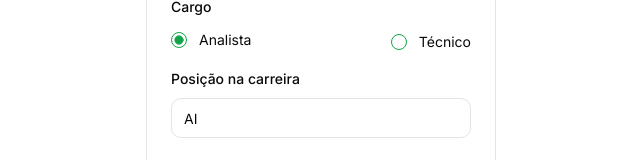
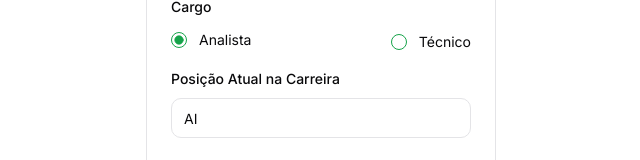
Before and after one commit to flaviomreis/reenquadramento-pgers, a Next.js app: page / in a window 1280 px wide. Shown: the part 129-289 px from the top of the page, without its empty margins (319-959 px from the left). Built offline with nearby package versions, Linux system fonts and the light colour scheme.

Commit message:
fix typpo

```diff
--- a/src/components/app/EmployeeForm.tsx
+++ b/src/components/app/EmployeeForm.tsx
@@ -548,7 +548,7 @@ export function EmployeeForm() {
                   name="posicao"
                   render={({ field }) => (
                     <FormItem>
-                      <FormLabel>Posição na carreira</FormLabel>
+                      <FormLabel>Posição Atual na Carreira</FormLabel>
                       <FormControl>
                         <Input placeholder="AI" {...field} />
                       </FormControl>
```
